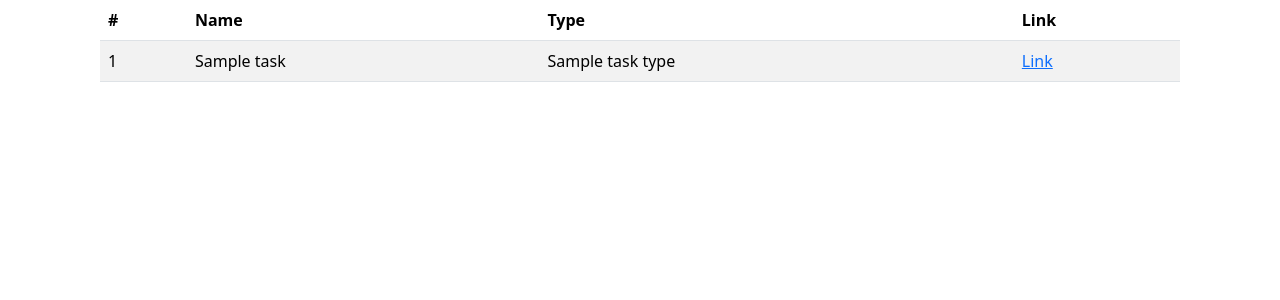
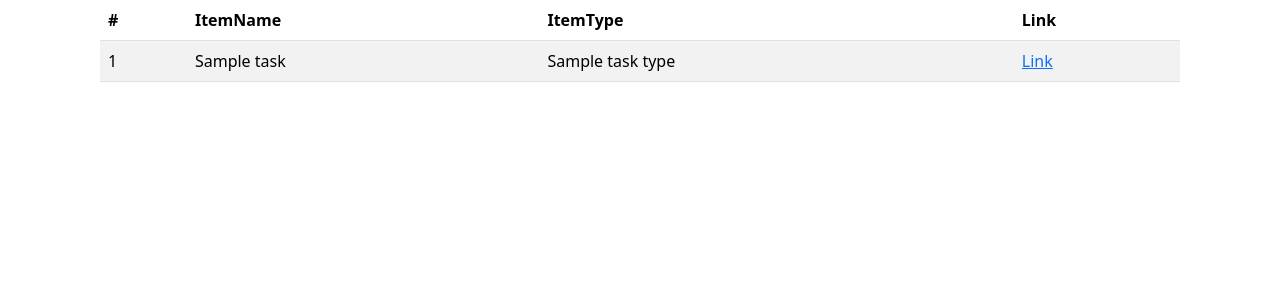
Before and after one commit to denvilk-bsuir/swdt, a Django app: template source/web/templates/tasks/tasks_list.html in a window 1280 px wide. Shown: the part 56-356 px from the top of the page. Run offline with Django 5.2, Linux system fonts and the light colour scheme; the template is opened without the code that fills it: most values are stand-ins (such as "Sample title", 1, 10 or a date in 2020).

Commit message:
TS-80: Added i18n for tasks list

```diff
--- a/source/web/templates/tasks/tasks_list.html
+++ b/source/web/templates/tasks/tasks_list.html
@@ -12,9 +12,9 @@
             <thead>
                 <tr>
                     <th>#</th>
-                    <th>Name</th>
-                    <th>Type</th>
-                    <th>Link</th>
+                    <th>{% trans "ItemName" %}</th>
+                    <th>{% trans "ItemType" %}</th>
+                    <th>{% trans "Link" %}</th>
                 </tr>
             </thead>
             <tbody>
@@ -24,11 +24,11 @@
                             <td>{{task.pk}}</td>
                             <td>{{task.name}}</td>
                             <td>{{task.task_type.name}}</td>
-                            <td><a href="{% url 'theta_task' task.pk %}">Link</a></td>
+                            <td><a href="{% url 'theta_task' task.pk %}">{% trans "Link" %}</a></td>
                         </tr>
                     {% endfor %}
                 {% else %}
-                    No tasks.
+                    {% trans "Empty" %}
                 {% endif %}
             </tbody>
         </table>
```
Also changed, not shown: source/web/locale/en_US/LC_MESSAGES/django.po, source/web/locale/ru_RU/LC_MESSAGES/django.po, 2 other files.
